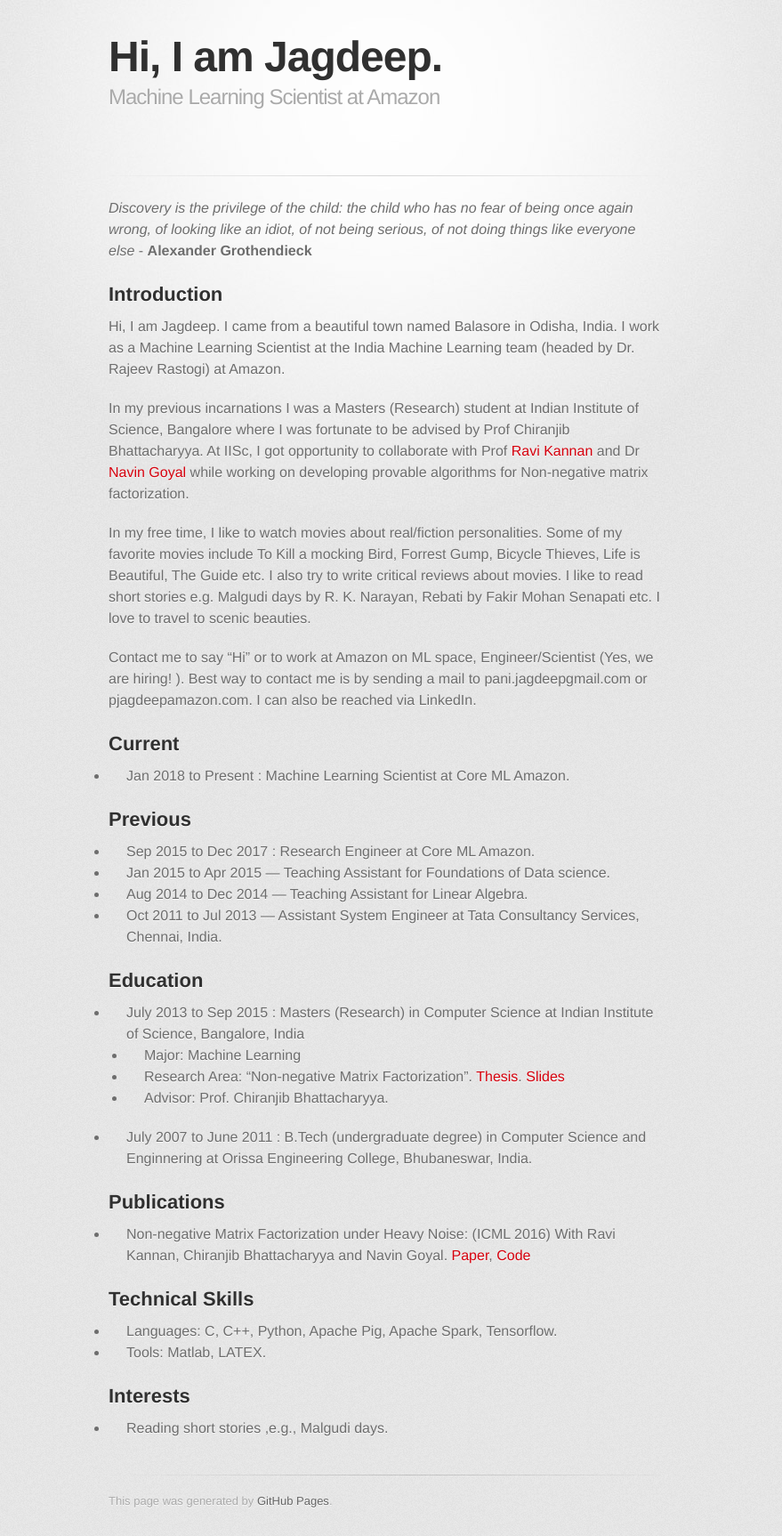
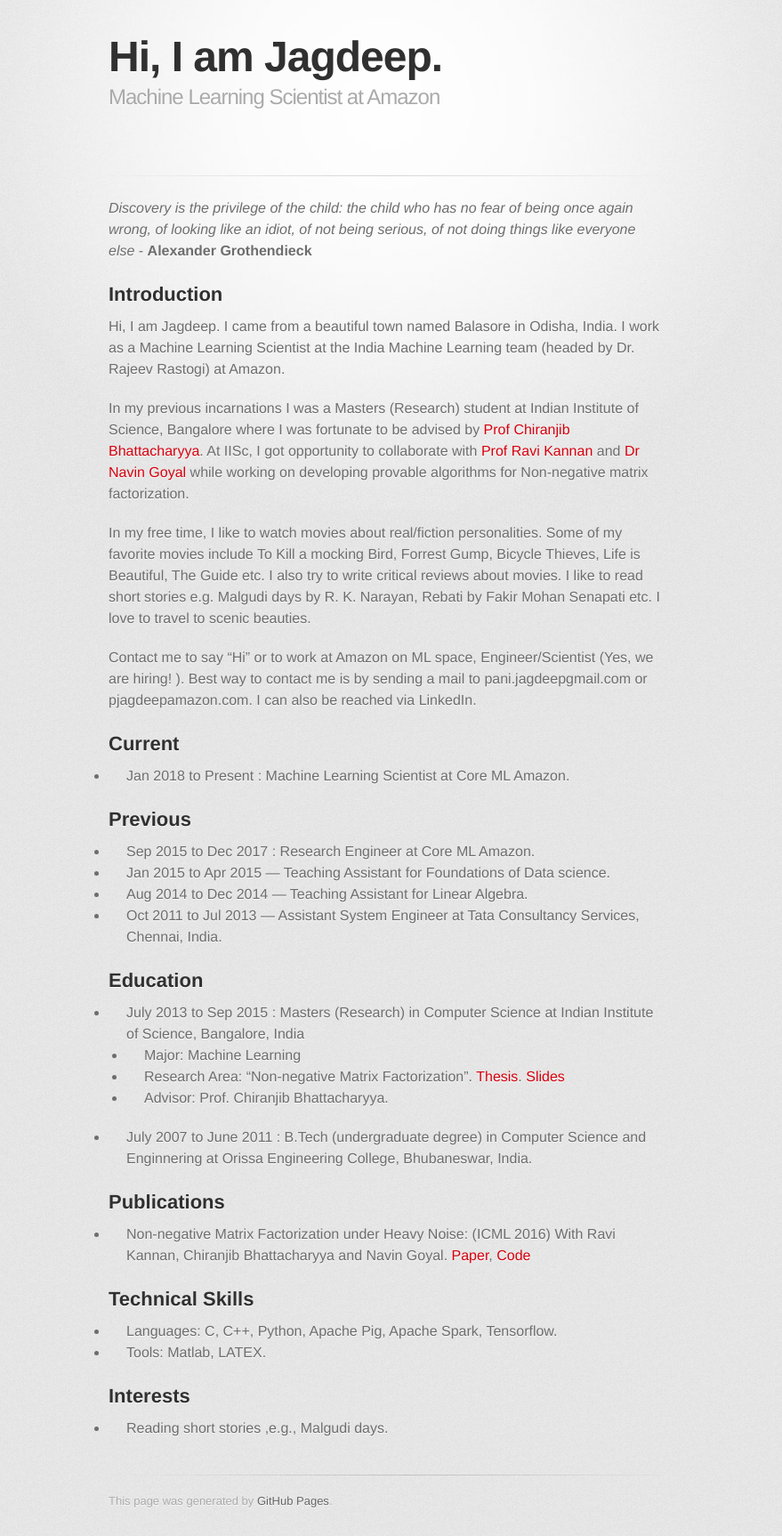
Before and after one commit to jagdeeppani/jagdeeppani.github.io, a Jekyll site: the page built from index.md, in a window 1280 px wide. Shown: the whole page at 89% size, without its empty margins (208-1087 px from the left). Built offline with Jekyll 4.4.1, drawn with Linux system fonts in a browser that asks for light colours; some web fonts are replaced; our own code applies the rules of GitHub Pages for plain Markdown files; part of the change alters nothing that is shown.

```diff
--- a/index.md
+++ b/index.md
@@ -3,7 +3,7 @@
 ## [](#header-1)Introduction
 Hi, I am Jagdeep. I came from a beautiful town named Balasore in Odisha, India. I work as a Machine Learning Scientist at the India Machine Learning team (headed by Dr. Rajeev Rastogi) at Amazon.
 
-In my previous incarnations I was a Masters (Research) student at Indian Institute of Science, Bangalore where I was fortunate to be advised by Prof Chiranjib Bhattacharyya. At IISc, I got opportunity to collaborate with Prof [Ravi Kannan](https://en.wikipedia.org/wiki/Ravindran_Kannan) and Dr [Navin Goyal](https://www.microsoft.com/en-us/research/people/navingo/) while working on developing provable algorithms for Non-negative matrix factorization.
+In my previous incarnations I was a Masters (Research) student at Indian Institute of Science, Bangalore where I was fortunate to be advised by [Prof Chiranjib Bhattacharyya](http://drona.csa.iisc.ernet.in/%7Echiru/). At IISc, I got opportunity to collaborate with [Prof Ravi Kannan](https://en.wikipedia.org/wiki/Ravindran_Kannan) and [Dr Navin Goyal](https://www.microsoft.com/en-us/research/people/navingo/) while working on developing provable algorithms for Non-negative matrix factorization.
 
 In my free time, I like to watch movies about real/fiction personalities. Some of my favorite movies include To Kill a mocking Bird, Forrest Gump, Bicycle Thieves, Life is Beautiful, The Guide etc. I also try to write critical reviews about movies.
 I like to read short stories e.g. Malgudi days by R. K. Narayan, Rebati by Fakir Mohan Senapati etc. I love to travel to scenic beauties.
```
